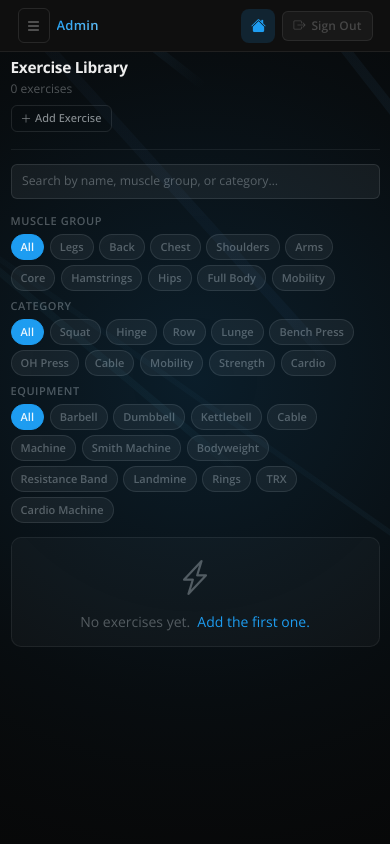
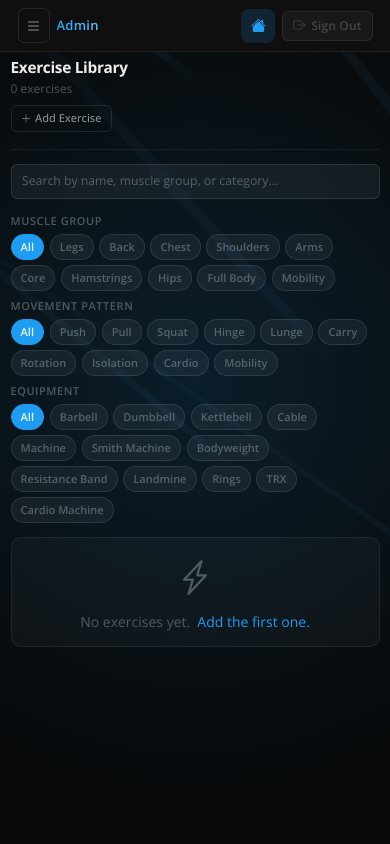
Before and after one commit to nickwells21/fitforlife-portal, a Flask app: page /exercises in a window 390 px wide. Run offline with Flask 3, Linux system fonts and the light colour scheme; a user stored in the database is signed in; data comes from the database, SQL or seed files in the repository; data that the repository does not hold is empty; some libraries are stand-ins or nearby versions.

Commit message:
Update movement pattern filter: Push/Pull/Squat/Hinge/Lunge/Carry/Rotation/Isolation/Cardio/Mobility
Co-Authored-By: Claude Sonnet 4.6 <noreply@anthropic.com>

```diff
--- a/templates/exercises_list.html
+++ b/templates/exercises_list.html
@@ -159,21 +159,21 @@
   </div>
 </div>
 
-<!-- Category filter chips -->
+<!-- Movement Pattern filter chips -->
 <div class="mb-1">
-  <div class="filter-label">Category</div>
+  <div class="filter-label">Movement Pattern</div>
   <div class="filter-chips" id="categoryChips">
     <span class="filter-chip active" data-filter="all">All</span>
+    <span class="filter-chip" data-filter="push">Push</span>
+    <span class="filter-chip" data-filter="pull">Pull</span>
     <span class="filter-chip" data-filter="squat">Squat</span>
     <span class="filter-chip" data-filter="hinge">Hinge</span>
-    <span class="filter-chip" data-filter="row">Row</span>
     <span class="filter-chip" data-filter="lunge">Lunge</span>
-    <span class="filter-chip" data-filter="bench press">Bench Press</span>
-    <span class="filter-chip" data-filter="oh press">OH Press</span>
-    <span class="filter-chip" data-filter="cable">Cable</span>
+    <span class="filter-chip" data-filter="carry">Carry</span>
+    <span class="filter-chip" data-filter="rotation">Rotation</span>
+    <span class="filter-chip" data-filter="isolation">Isolation</span>
+    <span class="filter-chip" data-filter="cardio">Cardio</span>
     <span class="filter-chip" data-filter="mobility">Mobility</span>
-    <span class="filter-chip" data-filter="strength">Strength</span>
-    <span class="filter-chip" data-filter="cardio">Cardio</span>
   </div>
 </div>
 
```
